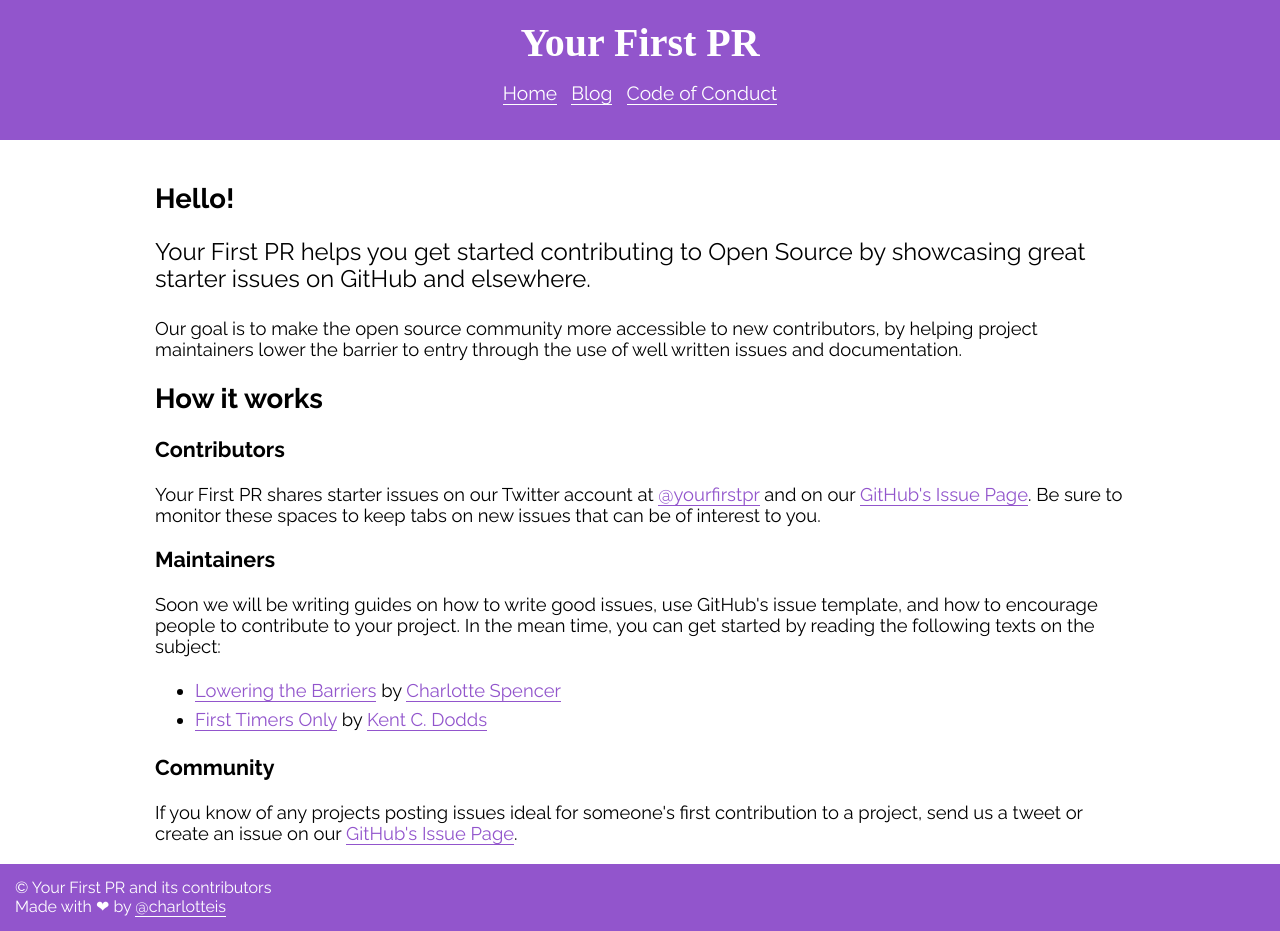
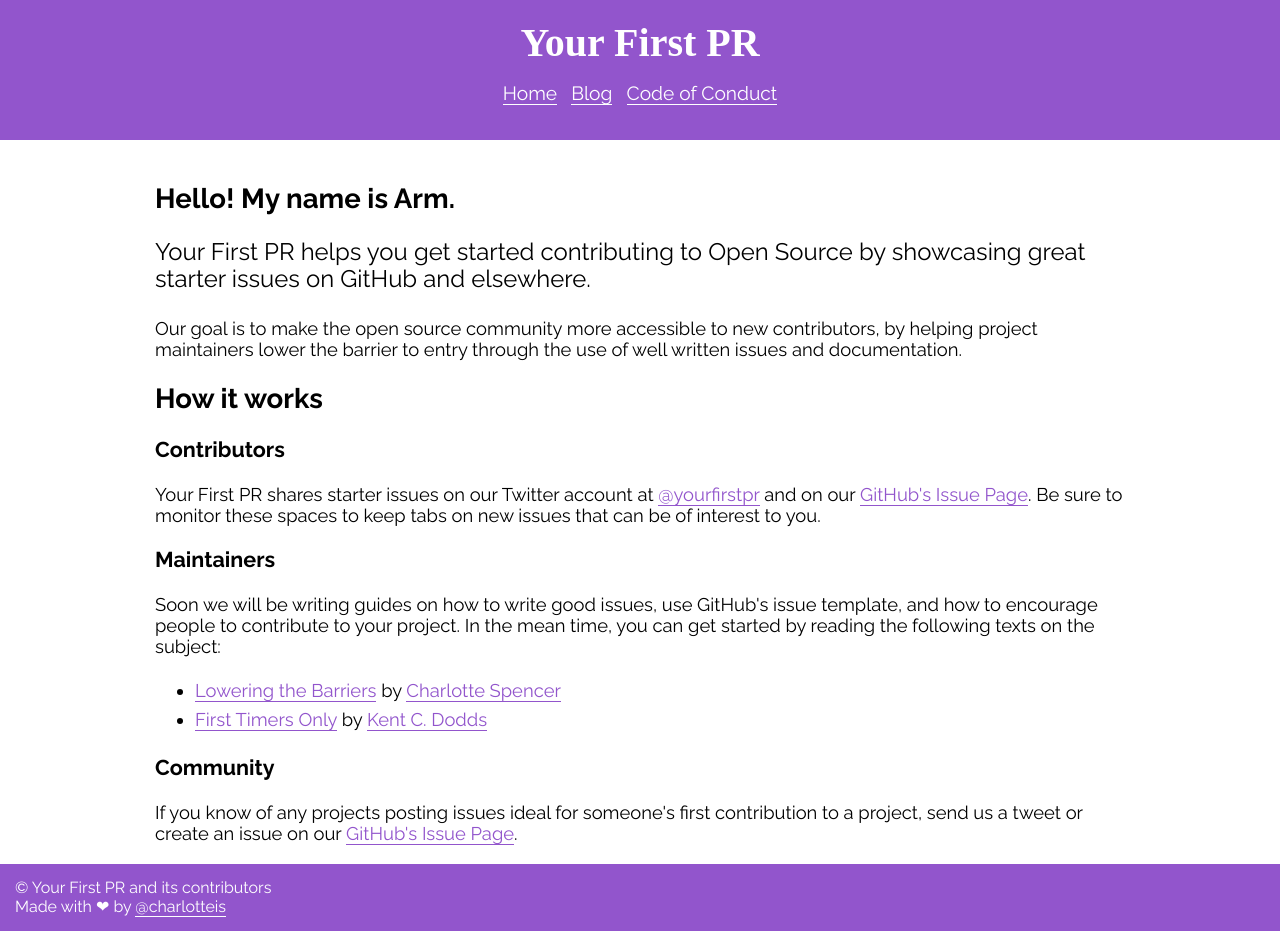
Before and after one commit to yourfirstpr/yourfirstpr.github.io, a Jekyll site: the page built from index.html, in a window 1280 px wide. Built offline with Jekyll 4.4.1, drawn with Linux system fonts in a browser that asks for light colours; nearby versions of some CDN libraries; some web fonts are replaced.

Commit message:
add my name

```diff
--- a/index.html
+++ b/index.html
@@ -3,7 +3,7 @@
 title: Showcasing good starter issues
 ---
   <section id='#introduction'>
-    <h2>Hello!</h2>
+    <h2>Hello! My name is Arm.</h2>
     <p id='headline'>
       Your First PR helps you get started contributing to Open Source by showcasing
       great starter issues on GitHub and elsewhere.
```
